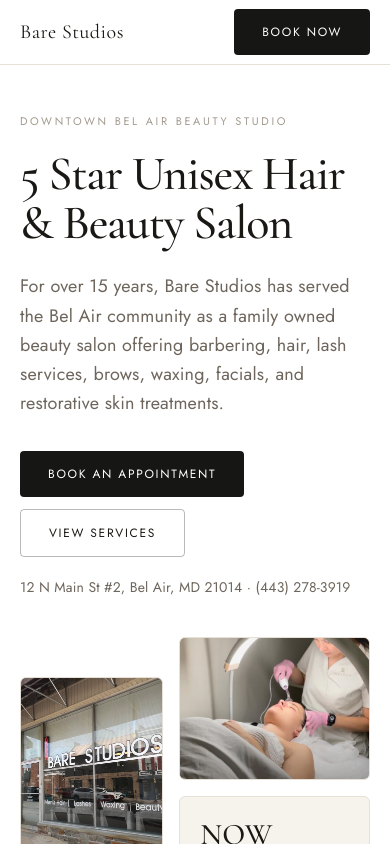
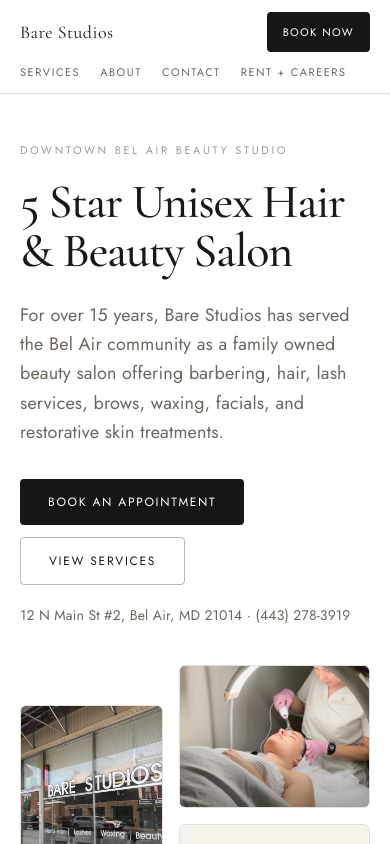
Before and after one commit to tdong1919-dev/BareStudiosOS, a Next.js app: page / in a window 390 px wide. Shown: the top 844 px of the page. Built offline with nearby package versions, Linux system fonts and the light colour scheme.

Commit message:
Widen careers page and improve mobile nav

```diff
--- a/app/suite-rental/page.tsx
+++ b/app/suite-rental/page.tsx
@@ -18,6 +18,7 @@
       intro="For all career, suite, and chair rental opportunities, contact Don directly. Bare Studios welcomes hair dressers, barbers, cosmetologists, estheticians, and beauty professionals looking for a supportive studio home."
       note={`${BARE_STUDIOS.address} · ${BARE_STUDIOS.phone}`}
       publicPage
+      wide
     >
       <div className="relative mb-6 min-h-[320px] overflow-hidden rounded-xl border border-border bg-linen">
         <Image src={`${imageBase}/bare-studios-hero.jpg`} alt="Bare Studios salon space" fill sizes="(max-width: 768px) 100vw, 900px" className="object-cover" />
--- a/components/app/PublicSiteHeader.tsx
+++ b/components/app/PublicSiteHeader.tsx
@@ -1,33 +1,40 @@
 import Link from "next/link";
 
 export default function PublicSiteHeader() {
+  const navItems = [
+    { href: "/#services", label: "Services" },
+    { href: "/about", label: "About" },
+    { href: "/#contact", label: "Contact" },
+    { href: "/suite-rental", label: "Rent + Careers" },
+  ];
+
   return (
     <header className="sticky top-0 z-30 border-b border-border bg-white/90 backdrop-blur">
       <div className="mx-auto flex h-16 max-w-6xl items-center justify-between px-5">
-        <Link href="/" className="font-serif text-xl tracking-wide">
+        <Link href="/" className="shrink-0 font-serif text-lg tracking-wide sm:text-xl">
           Bare Studios
         </Link>
         <nav className="hidden items-center gap-6 md:flex">
-          <Link href="/#services" className="text-[12px] uppercase tracking-[0.14em] text-text-secondary hover:text-text-primary">
-            Services
-          </Link>
-          <Link href="/about" className="text-[12px] uppercase tracking-[0.14em] text-text-secondary hover:text-text-primary">
-            About
-          </Link>
-          <Link href="/#contact" className="text-[12px] uppercase tracking-[0.14em] text-text-secondary hover:text-text-primary">
-            Contact
-          </Link>
-          <Link href="/suite-rental" className="text-[12px] uppercase tracking-[0.14em] text-text-secondary hover:text-text-primary">
-            Rent + Careers
-          </Link>
+          {navItems.map((item) => (
+            <Link key={item.href} href={item.href} className="text-[12px] uppercase tracking-[0.14em] text-text-secondary hover:text-text-primary">
+              {item.label}
+            </Link>
+          ))}
         </nav>
         <Link
           href="/book"
-          className="inline-flex rounded-sm bg-gradient-brand px-7 py-3.5 text-[12px] uppercase tracking-[0.14em] text-white transition-opacity hover:opacity-90"
+          className="inline-flex shrink-0 rounded-sm bg-gradient-brand px-4 py-3 text-[11px] uppercase tracking-[0.12em] text-white transition-opacity hover:opacity-90 sm:px-7 sm:py-3.5 sm:text-[12px] sm:tracking-[0.14em]"
         >
           Book now
         </Link>
       </div>
+      <nav className="mx-auto flex max-w-6xl gap-5 overflow-x-auto px-5 pb-3 md:hidden [-ms-overflow-style:none] [scrollbar-width:none]">
+        {navItems.map((item) => (
+          <Link key={item.href} href={item.href} className="shrink-0 text-[11px] uppercase tracking-[0.14em] text-text-secondary hover:text-text-primary">
+            {item.label}
+          </Link>
+        ))}
+      </nav>
     </header>
   );
 }
```
